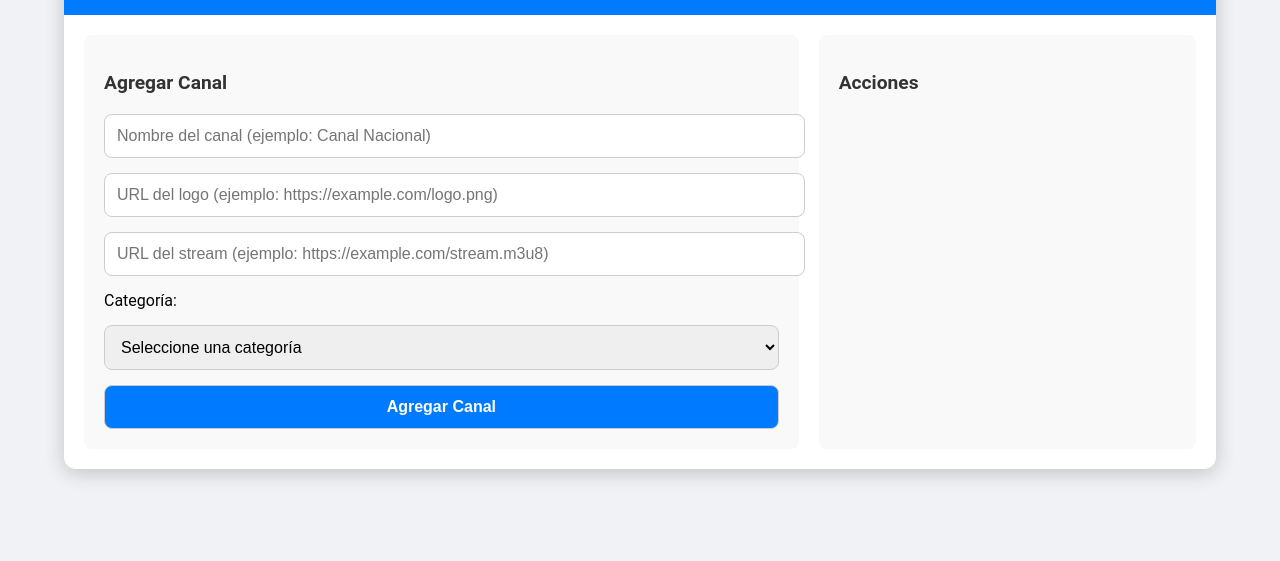
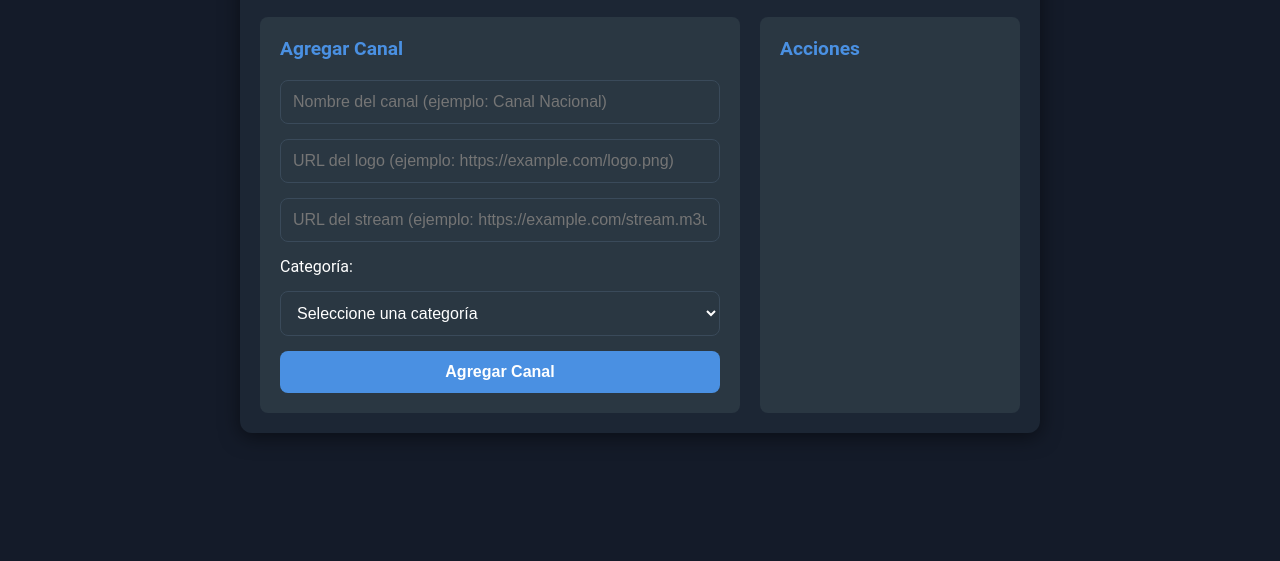
Before and after one commit to MoviMagic/Replay-TV, a plain HTML site: page channels_generator.html in a window 1280 px wide. Shown: the part 239-800 px from the top of the page. Drawn offline with Linux system fonts and the light colour scheme; no server answers.

Commit message:
Add files via upload

```diff
--- a/styles_channels.css
+++ b/styles_channels.css
@@ -1,33 +1,42 @@
 /* Estilo General */
+* {
+  margin: 0;
+  padding: 0;
+  box-sizing: border-box;
+}
+
 body {
   font-family: 'Roboto', sans-serif;
-  background-color: #f0f2f5;
-  margin: 0;
-  padding: 0;
+  background-color: #141b29; /* Azul oscuro */
+  color: #fff;
   display: flex;
   justify-content: center;
   align-items: center;
   min-height: 100vh;
+  padding: 20px;
 }
 
 .dashboard {
   display: flex;
   flex-direction: column;
-  width: 90%;
-  max-width: 1200px;
-  background-color: #ffffff;
+  width: 100%;
+  max-width: 800px;
+  background-color: #1c2634; /* Fondo del contenedor */
   border-radius: 12px;
   overflow: hidden;
-  box-shadow: 0 4px 20px rgba(0, 0, 0, 0.2);
+  box-shadow: 0 4px 20px rgba(0, 0, 0, 0.5);
+  padding: 20px;
+  animation: fadeIn 0.5s ease-in-out;
 }
 
 /* Header */
 .header {
-  background-color: #007bff;
+  background-color: #4a90e2; /* Azul claro */
   color: #ffffff;
-  padding: 20px;
+  padding: 15px;
   text-align: center;
   font-size: 1.5rem;
+  border-radius: 8px;
 }
 
 /* Contenido Principal */
@@ -35,14 +44,13 @@ body {
   display: flex;
   flex-direction: row;
   gap: 20px;
-  padding: 20px;
-  box-sizing: border-box;
+  margin-top: 20px;
 }
 
 /* Sección de Formulario */
 .form-section {
   flex: 2;
-  background-color: #f9f9f9;
+  background-color: #2a3742; /* Fondo gris oscuro */
   padding: 20px;
   border-radius: 8px;
 }
@@ -50,7 +58,7 @@ body {
 .form-section h2 {
   font-size: 1.2rem;
   margin-bottom: 20px;
-  color: #333;
+  color: #4a90e2;
 }
 
 form {
@@ -59,30 +67,48 @@ form {
   gap: 15px;
 }
 
-input, select, button {
+input, select {
   padding: 12px;
   border-radius: 8px;
-  border: 1px solid #ccc;
+  border: 1px solid #3a4a5a;
+  background-color: #2a3742;
+  color: #fff;
   font-size: 1rem;
   width: 100%;
+  transition: border-color 0.3s ease;
+}
+
+input:focus, select:focus {
+  border-color: #4a90e2;
+  outline: none;
+  box-shadow: 0 0 5px rgba(74, 144, 226, 0.5);
 }
 
 button {
-  background-color: #007bff;
+  padding: 12px;
+  background-color: #4a90e2;
+  border: none;
+  border-radius: 8px;
   color: white;
+  font-weight: bold;
   cursor: pointer;
-  font-weight: bold;
-  transition: background-color 0.3s;
+  font-size: 1rem;
+  transition: background-color 0.3s ease, transform 0.2s ease;
 }
 
 button:hover {
-  background-color: #0056b3;
+  background-color: #357ab7;
+  transform: scale(1.02);
+}
+
+button:active {
+  transform: scale(0.98);
 }
 
 /* Sección de Acciones */
 .actions-section {
   flex: 1;
-  background-color: #f9f9f9;
+  background-color: #2a3742;
   padding: 20px;
   border-radius: 8px;
 }
@@ -90,17 +116,19 @@ button:hover {
 .actions-section h2 {
   font-size: 1.2rem;
   margin-bottom: 20px;
-  color: #333;
+  color: #4a90e2;
 }
 
 #message {
   margin-top: 20px;
-  color: #28a745;
+  color: #4caf50;
   font-weight: bold;
+  font-size: 1rem;
+  text-align: center;
 }
 
 /* Responsivo */
-@media (max-width: 768px) {
+@media screen and (max-width: 768px) {
   .content {
     flex-direction: column;
   }
@@ -109,3 +137,15 @@ button:hover {
     width: 100%;
   }
 }
+
+/* Animación */
+@keyframes fadeIn {
+  from {
+    opacity: 0;
+    transform: translateY(-10px);
+  }
+  to {
+    opacity: 1;
+    transform: translateY(0);
+  }
+}
```
